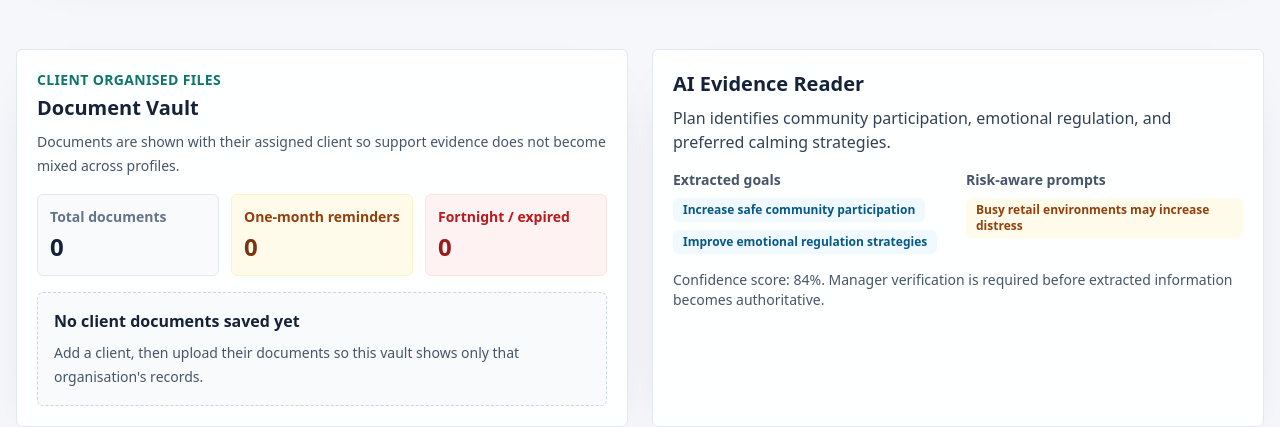
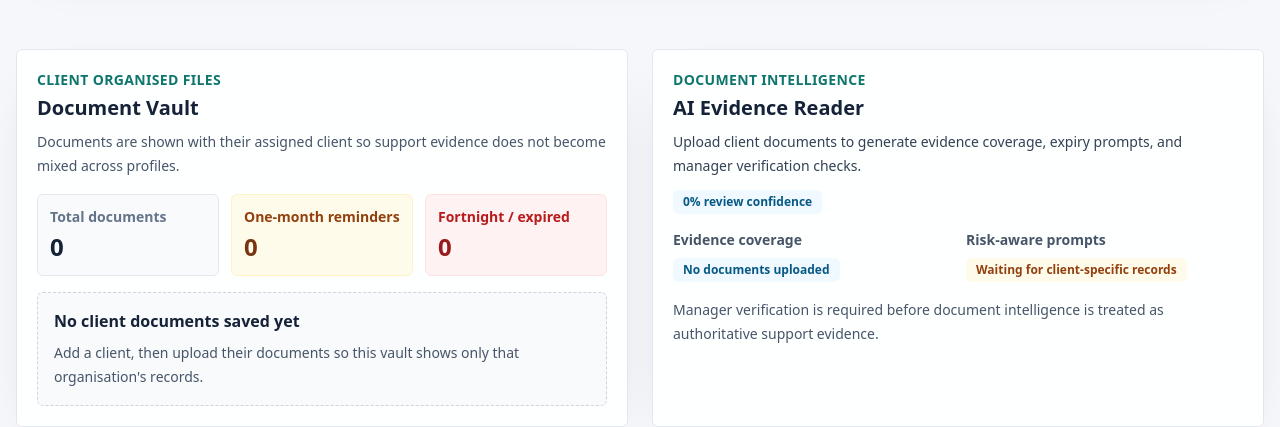
Before and after one commit to DENMWA/EMPOWER, a Next.js app: page /documents in a window 1280 px wide. Shown: the part 978-1405 px from the top of the page. Built offline with nearby package versions, Linux system fonts and the light colour scheme; no server answers; the database is empty.

Commit message:
Use saved documents for evidence reader

```diff
--- a/components/documents/DocumentIntelligencePanel.tsx
+++ b/components/documents/DocumentIntelligencePanel.tsx
@@ -1,13 +1,14 @@
 "use client";
 
-import { useEffect, useState } from "react";
+import { useEffect, useMemo, useState } from "react";
 import { Card, StatusBadge } from "@/components/ui";
 import { getTenantDocumentRecords, type StoredDocumentRecord } from "@/lib/document-records";
-import { getDocumentIntelligenceDemo } from "@/lib/document-intelligence";
+
+const dayMs = 24 * 60 * 60 * 1000;
 
 export function DocumentIntelligencePanel() {
   const [documents, setDocuments] = useState<StoredDocumentRecord[]>([]);
-  const intelligence = getDocumentIntelligenceDemo();
+  const intelligence = useMemo(() => buildDocumentIntelligence(documents), [documents]);
   const latestDocument = documents[0];
 
   useEffect(() => {
@@ -22,28 +23,78 @@ export function DocumentIntelligencePanel() {
 
   return (
     <Card>
-      <h2 className="text-xl font-semibold text-ink">AI Evidence Reader</h2>
-      <p className="mt-2 text-slate-700">
-        {latestDocument
-          ? `${latestDocument.type} for ${latestDocument.clientName} is ready for extraction review. ${intelligence.summary}`
-          : intelligence.summary}
-      </p>
+      <div className="flex flex-wrap items-start justify-between gap-3">
+        <div>
+          <p className="text-sm font-semibold uppercase tracking-wide text-sea">Document intelligence</p>
+          <h2 className="mt-1 text-xl font-semibold text-ink">AI Evidence Reader</h2>
+          <p className="mt-2 text-sm leading-6 text-slate-700">{intelligence.summary}</p>
+        </div>
+        <StatusBadge label={`${intelligence.confidenceScore}% review confidence`} tone={intelligence.confidenceScore >= 80 ? "green" : documents.length ? "amber" : "blue"} />
+      </div>
+
       {latestDocument ? (
-        <div className="mt-4 rounded-md bg-slate-50 p-3 text-sm leading-6 text-slate-700">
+        <div className="mt-4 rounded-md border border-slate-200 bg-slate-50 p-3 text-sm leading-6 text-slate-700">
           Latest document: <strong>{latestDocument.type}</strong> for <strong>{latestDocument.clientName}</strong>. Status: {latestDocument.status}.
         </div>
       ) : null}
+
       <div className="mt-4 grid gap-4 lg:grid-cols-2">
         <div>
-          <p className="text-sm font-semibold text-slate-600">Extracted goals</p>
-          <div className="mt-2 flex flex-wrap gap-2">{intelligence.goals.map((goal) => <StatusBadge key={goal} label={goal} tone="blue" />)}</div>
+          <p className="text-sm font-semibold text-slate-600">Evidence coverage</p>
+          <div className="mt-2 flex flex-wrap gap-2">{intelligence.coverage.map((item) => <StatusBadge key={item} label={item} tone="blue" />)}</div>
         </div>
         <div>
           <p className="text-sm font-semibold text-slate-600">Risk-aware prompts</p>
           <div className="mt-2 flex flex-wrap gap-2">{intelligence.risks.map((risk) => <StatusBadge key={risk} label={risk} tone="amber" />)}</div>
         </div>
       </div>
-      <p className="mt-4 text-sm text-slate-600">Confidence score: {intelligence.confidenceScore}%. Manager verification is required before extracted information becomes authoritative.</p>
+
+      <p className="mt-4 text-sm leading-6 text-slate-600">
+        Manager verification is required before document intelligence is treated as authoritative support evidence.
+      </p>
     </Card>
   );
 }
+
+function buildDocumentIntelligence(documents: StoredDocumentRecord[]) {
+  if (!documents.length) {
+    return {
+      summary: "Upload client documents to generate evidence coverage, expiry prompts, and manager verification checks.",
+      coverage: ["No documents uploaded"],
+      risks: ["Waiting for client-specific records"],
+      confidenceScore: 0
+    };
+  }
+
+  const clientNames = new Set(documents.map((document) => document.clientName || "Unassigned client"));
+  const documentTypes = Array.from(new Set(documents.map((document) => document.type))).slice(0, 4);
+  const managerVerifiedCount = documents.filter((document) => document.status.toLowerCase().includes("verified")).length;
+  const expiringSoonCount = documents.filter((document) => getDaysUntilExpiry(document.expiryDate) <= 30).length;
+  const managerOnlyCount = documents.filter((document) => document.visibility === "manager-only").length;
+  const confidenceScore = Math.min(96, Math.round(((managerVerifiedCount / documents.length) * 70) + (documentTypes.length >= 3 ? 20 : 10) + (expiringSoonCount ? 0 : 10)));
+
+  const risks = [
+    expiringSoonCount > 0 && `${expiringSoonCount} document${expiringSoonCount === 1 ? "" : "s"} expiring within 30 days`,
+    managerVerifiedCount < documents.length && `${documents.length - managerVerifiedCount} document${documents.length - managerVerifiedCount === 1 ? "" : "s"} awaiting verification`,
+    documents.some((document) => document.clientName === "Client" || document.clientName === "Unassigned client") && "Some documents need confirmed client assignment"
+  ].filter(Boolean) as string[];
+
+  return {
+    summary: `${documents.length} document${documents.length === 1 ? "" : "s"} across ${clientNames.size} client${clientNames.size === 1 ? "" : "s"} are available for review. EmpowerNotes is checking evidence coverage, expiry timing, and manager verification status.`,
+    coverage: [
+      `${clientNames.size} client file${clientNames.size === 1 ? "" : "s"}`,
+      `${managerVerifiedCount} manager verified`,
+      `${managerOnlyCount} manager-only record${managerOnlyCount === 1 ? "" : "s"}`,
+      ...documentTypes
+    ],
+    risks: risks.length ? risks : ["No immediate document risks identified"],
+    confidenceScore
+  };
+}
+
+function getDaysUntilExpiry(expiryDate: string) {
+  const today = new Date();
+  today.setHours(0, 0, 0, 0);
+  const expiry = new Date(`${expiryDate}T00:00:00`);
+  return Math.ceil((expiry.getTime() - today.getTime()) / dayMs);
+}
```
